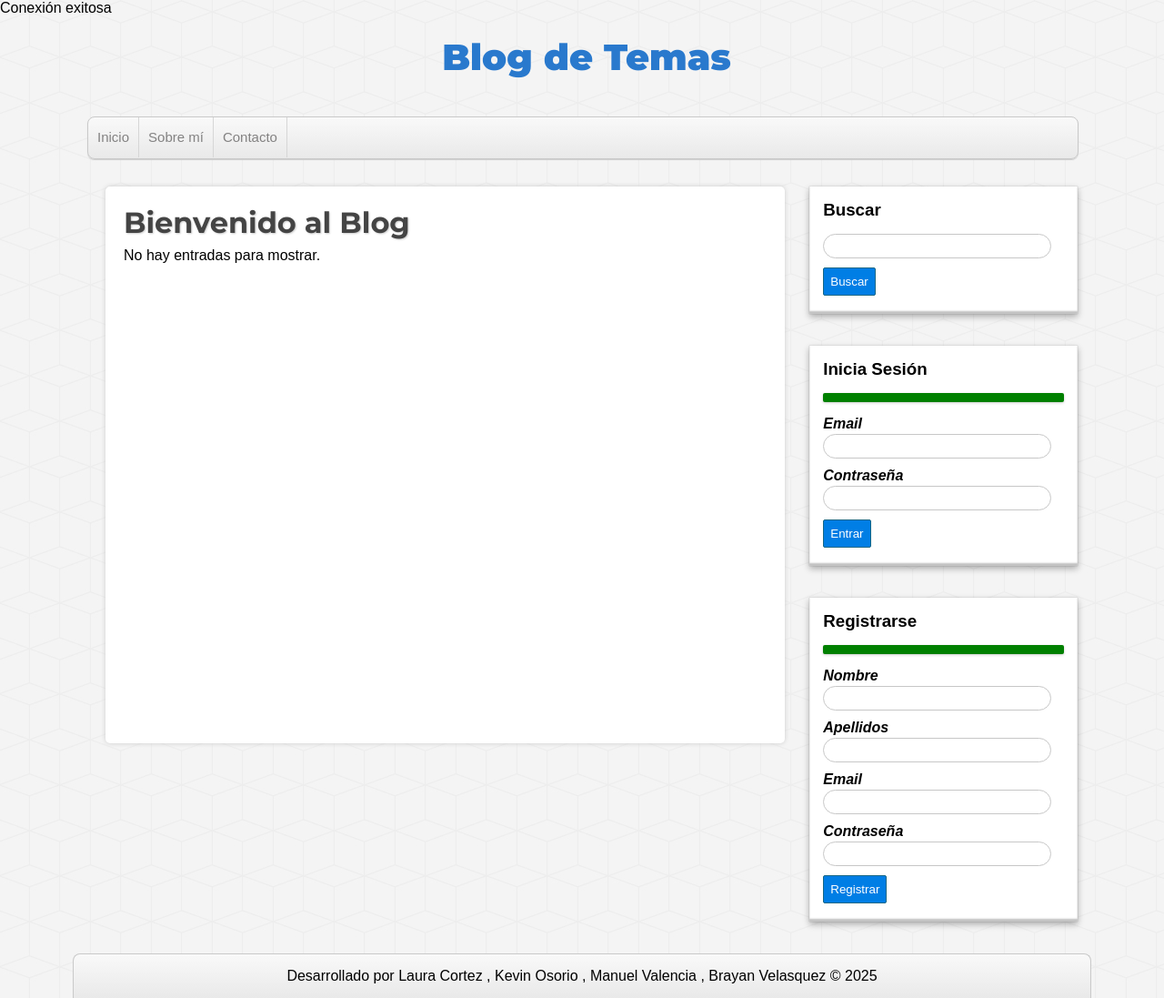
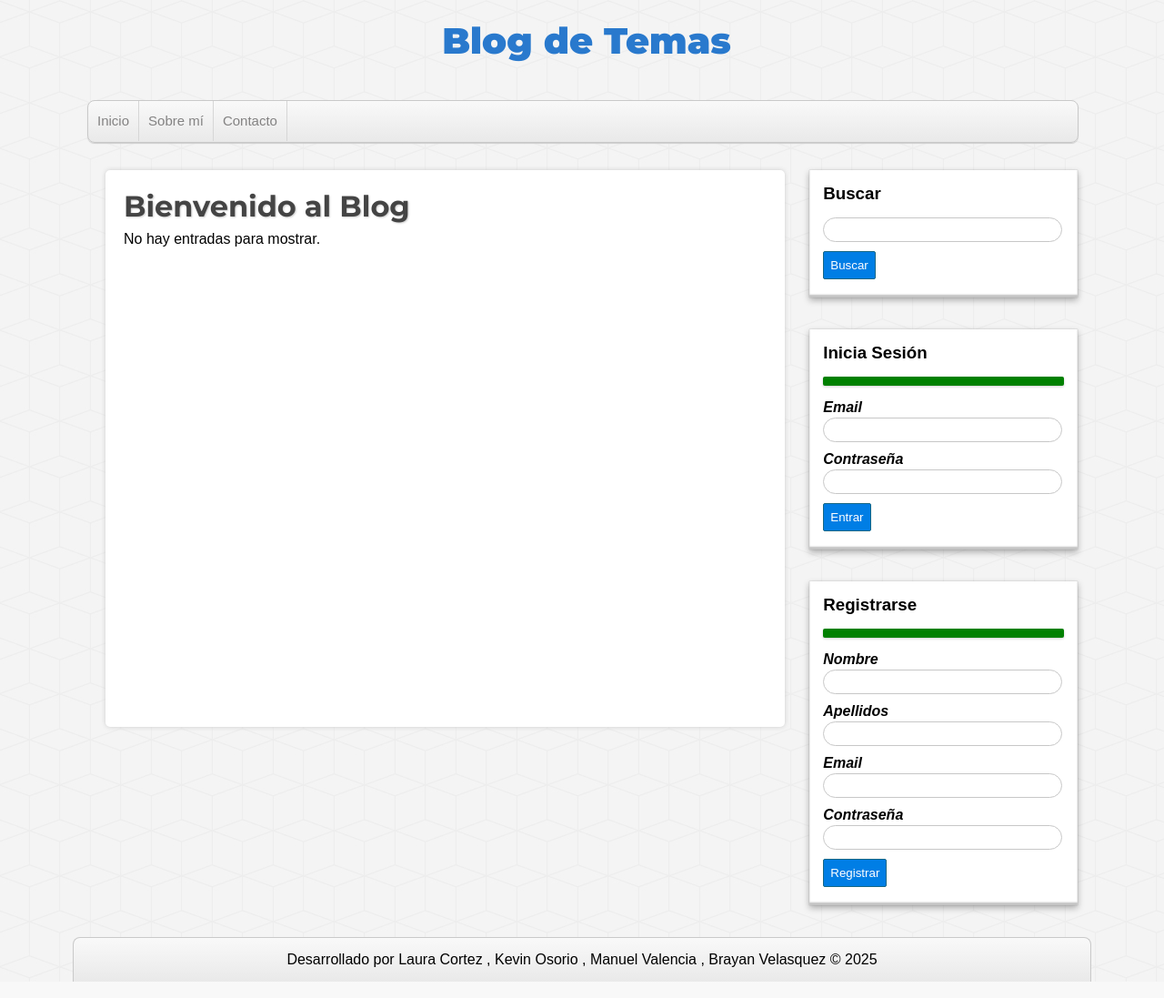
Before and after one commit to kevinosorio-droid/Blog_Deportes, a PHP site: page / in a window 1280 px wide. Shown: the whole page at 91% size. Run offline with PHP 8.4, Linux system fonts and the light colour scheme; data that the repository does not hold is empty.

Commit message:
correcciones
..

```diff
--- a/index.php
+++ b/index.php
@@ -65,7 +65,7 @@ $categorias = mysqli_query($conn, "SELECT * FROM categorias");
 <head>
     <meta charset="UTF-8">
     <title>Blog de Temas</title>
-    <link rel="stylesheet" href="css/style.css">
+    <link rel="stylesheet" href="/css/styles.css">
 </head>
 <body>
     <?php include("includes/header.php"); ?>
--- a/php/conexion.php
+++ b/php/conexion.php
@@ -6,11 +6,8 @@ $dbname = "blog_deportes-main";
 
 // Crear conexión
 $conn = new mysqli($servername, $username, $password, $dbname);
-
 // Verificar conexión
 if ($conn->connect_error) {
     die("Conexión fallida: " . $conn->connect_error);
-} else {
-    echo "Conexión exitosa"; // Mensaje de éxito
 }
 ?>
```
